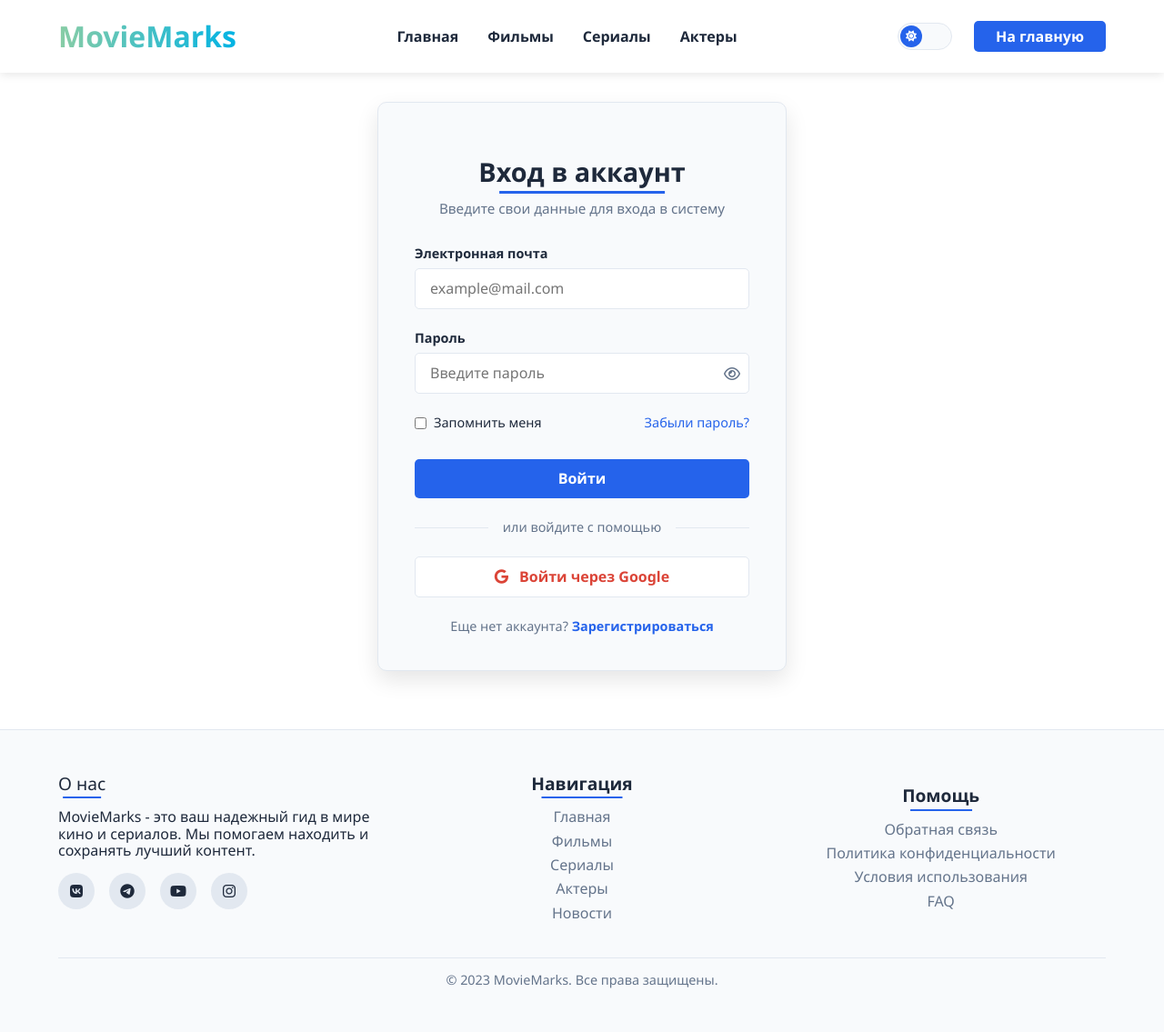
After one commit to 1nazar1l/moviesSite, a Django app: page /auth/ in a window 1280 px wide. The commit adds this page. Shown: the whole page at 91% size. Run offline with Django 5.2, Linux system fonts and the light colour scheme; parts of the project's set-up code (start-up, migrations or seed data) failed here and were passed over; some libraries are stand-ins or nearby versions.

Commit message:
добавил страницу авторизации

```diff
--- /dev/null
+++ b/website/mainSite/static/main/css/auth.css
@@ -0,0 +1,227 @@
+
+
+/* Основной контент - страница авторизации */
+.auth-container {
+    display: flex;
+    justify-content: center;
+    align-items: center;
+    flex: 1;
+    padding: 2rem 5%;
+}
+
+.auth-card {
+    background-color: var(--card-bg);
+    border-radius: 10px;
+    box-shadow: 0 10px 25px rgba(0, 0, 0, 0.1);
+    width: 100%;
+    max-width: 450px;
+    padding: 2.5rem;
+    border: 1px solid var(--border);
+}
+
+.auth-header {
+    text-align: center;
+    margin-bottom: 2rem;
+}
+
+.auth-title {
+    font-size: 1.8rem;
+    margin-bottom: 1rem;
+    position: relative;
+    display: inline-block;
+}
+
+.auth-title::after {
+    content: '';
+    position: absolute;
+    bottom: -8px;
+    left: 50%;
+    transform: translateX(-50%);
+    width: 80%;
+    height: 3px;
+    background-color: var(--accent);
+}
+
+.auth-subtitle {
+    color: var(--secondary);
+    font-size: 0.95rem;
+}
+
+.auth-form {
+    display: flex;
+    flex-direction: column;
+    gap: 1.5rem;
+}
+
+.form-group {
+    display: flex;
+    flex-direction: column;
+    gap: 0.5rem;
+}
+
+.form-label {
+    font-weight: 600;
+    font-size: 0.9rem;
+}
+
+.form-input {
+    padding: 0.75rem 1rem;
+    border: 1px solid var(--border);
+    border-radius: 5px;
+    background-color: var(--background);
+    color: var(--primary-text);
+    font-size: 1rem;
+    transition: border-color 0.3s;
+    width: 100%;
+}
+
+.form-input:focus {
+    outline: none;
+    border-color: var(--accent);
+}
+
+.password-container {
+    position: relative;
+}
+
+.toggle-password {
+    position: absolute;
+    right: 10px;
+    top: 50%;
+    transform: translateY(-50%);
+    background: none;
+    border: none;
+    color: var(--secondary);
+    cursor: pointer;
+}
+
+.remember-forgot {
+    display: flex;
+    justify-content: space-between;
+    align-items: center;
+    font-size: 0.9rem;
+}
+
+.remember-me {
+    display: flex;
+    align-items: center;
+    gap: 0.5rem;
+}
+
+.remember-me input {
+    accent-color: var(--accent);
+}
+
+.forgot-password {
+    color: var(--accent);
+    transition: opacity 0.3s;
+}
+
+.forgot-password:hover {
+    opacity: 0.8;
+}
+
+.submit-btn {
+    background-color: var(--accent);
+    color: white;
+    border: none;
+    padding: 0.75rem;
+    border-radius: 5px;
+    font-weight: 600;
+    font-size: 1rem;
+    cursor: pointer;
+    transition: opacity 0.3s;
+    margin-top: 0.5rem;
+}
+
+.submit-btn:hover {
+    opacity: 0.9;
+}
+
+.auth-divider {
+    display: flex;
+    align-items: center;
+    margin: 1.5rem 0;
+    color: var(--secondary);
+}
+
+.auth-divider::before,
+.auth-divider::after {
+    content: '';
+    flex: 1;
+    height: 1px;
+    background-color: var(--border);
+}
+
+.auth-divider span {
+    padding: 0 1rem;
+    font-size: 0.9rem;
+}
+
+.social-auth {
+    display: flex;
+    flex-direction: column;
+    gap: 0.75rem;
+}
+
+.social-btn {
+    display: flex;
+    align-items: center;
+    justify-content: center;
+    gap: 0.75rem;
+    padding: 0.75rem;
+    border: 1px solid var(--border);
+    border-radius: 5px;
+    background-color: var(--background);
+    color: var(--primary-text);
+    font-weight: 600;
+    cursor: pointer;
+    transition: background-color 0.3s;
+}
+
+.social-btn:hover {
+    background-color: var(--card-bg);
+}
+
+.social-btn.google {
+    color: #DB4437;
+}
+
+.social-btn.facebook {
+    color: #4267B2;
+}
+
+.auth-footer {
+    text-align: center;
+    margin-top: 1.5rem;
+    font-size: 0.9rem;
+    color: var(--secondary);
+}
+
+.auth-footer a {
+    color: var(--accent);
+    font-weight: 600;
+    transition: opacity 0.3s;
+}
+
+.auth-footer a:hover {
+    opacity: 0.8;
+}
+
+@media (max-width: 768px) {
+    .auth-card {
+        padding: 2rem 1.5rem;
+    }
+}
+
+@media (max-width: 576px) {
+    .auth-container {
+        padding: 1rem;
+    }
+
+    .remember-forgot {
+        flex-direction: column;
+        gap: 0.75rem;
+        align-items: flex-start;
+    }
+}
--- /dev/null
+++ b/website/mainSite/static/main/js/auth.js
@@ -0,0 +1,39 @@
+document.addEventListener('DOMContentLoaded', () => {
+    // Переключение видимости пароля
+    const togglePassword = document.getElementById('togglePassword');
+    const passwordInput = document.getElementById('password');
+
+    togglePassword.addEventListener('click', () => {
+        const type = passwordInput.getAttribute('type') === 'password' ? 'text' : 'password';
+        passwordInput.setAttribute('type', type);
+
+        const icon = togglePassword.querySelector('i');
+        icon.classList.toggle('fa-eye');
+        icon.classList.toggle('fa-eye-slash');
+    });
+
+    // Обработка формы авторизации
+    const loginForm = document.getElementById('loginForm');
+
+    loginForm.addEventListener('submit', (e) => {
+        e.preventDefault();
+
+        const email = document.getElementById('email').value;
+        const password = document.getElementById('password').value;
+        const remember = document.getElementById('remember').checked;
+
+        // Здесь должна быть логика отправки данных на сервер
+        console.log('Попытка входа:', { email, password, remember });
+
+        // Временная имитация успешного входа
+        alert('Вход выполнен успешно!');
+        window.location.href = 'index.html';
+    });
+
+    // Обработка кнопок социальных сетей
+    document.querySelectorAll('.social-btn').forEach(btn => {
+        btn.addEventListener('click', () => {
+            alert('Функция входа через социальные сети будет реализована позже');
+        });
+    });
+})
--- a/website/mainSite/static/main/js/script.js
+++ b/website/mainSite/static/main/js/base.js
@@ -1,15 +1,3 @@
-function ready(){
-    const mainH1 = document.querySelector("main .hero h1")
-    const mainP = document.querySelector("main .hero p")
-    const mainSearch = document.querySelector("main .hero .search_block")
-
-    mainH1.classList.add("active");
-    mainP.classList.add("active");
-    mainSearch.classList.add("active");
-}
-
-document.addEventListener("DOMContentLoaded", ready);
-
 document.addEventListener('DOMContentLoaded', () => {
     const themeToggles = document.querySelectorAll('#themeToggle');
     const currentTheme = localStorage.getItem('theme') || 'light';
@@ -41,26 +29,6 @@ document.addEventListener('DOMContentLoaded', () => {
         lastScrollY = window.scrollY;
     });
 
-    heroBlock = document.querySelector("main .hero")
-    const section1 = document.querySelector("main .section1")
-    const section2 = document.querySelector("main .section2")
-    const section3 = document.querySelector("main .section3")
-
-    document.addEventListener('scroll', function(event) {
-        let rest = heroBlock.getBoundingClientRect()
-
-        if (rest.y <= -200) {
-            section1.classList.add("active")
-        }
-        if (rest.y <= -600) {
-            section2.classList.add("active")
-        }
-
-        if (rest.y <= -1100) {
-            section3.classList.add("active")
-        }
-    })
-
     burgerButton = document.querySelector('.burger-menu')
     sidebar = document.querySelector('.sidebar')
     burgerButton.addEventListener('click', () => {
--- /dev/null
+++ b/website/mainSite/templates/main/auth.html
@@ -0,0 +1,97 @@
+{% extends "main/base.html" %}
+{% load static %}
+
+{% block css %}
+  <link rel="stylesheet" href="{% static "main/css/normalize.css" %}">
+  <link rel="stylesheet" href="{% static "main/css/base.css" %}">
+  <link rel="stylesheet" href="{% static "main/css/auth.css" %}">
+{% endblock css %}
+
+{% block script %}
+  <script src="{% static "main/js/base.js" %}"></script>
+  <script src="{% static "main/js/auth.js" %}"></script>
+{% endblock script %}
+
+{% block header_nav %}
+  <nav>
+    <ul>
+      <li><a href="{% url "mainPage" %}">Главная</a></li>
+      <li><a href="films.html">Фильмы</a></li>
+      <li><a href="#">Сериалы</a></li>
+      <li><a href="#">Актеры</a></li>
+    </ul>
+  </nav>
+{% endblock header_nav %}
+
+{% block sidebar_nav %}
+  <nav>
+    <ul>
+      <li><a href="{% url "mainPage" %}">Главная</a></li>
+      <li><a href="films.html">Фильмы</a></li>
+      <li><a href="#">Сериалы</a></li>
+      <li><a href="#">Актеры</a></li>
+    </ul>
+  </nav>
+{% endblock sidebar_nav %}
+
+{% block not_auth_header_profile_url %}
+  <a class="auth-btn" href="{% url "mainPage" %}">На главную</a>
+{% endblock not_auth_header_profile_url %}
+
+
+{% block not_auth_sidebar_profile_url %}
+  <a class="auth-btn" href="{% url "mainPage" %}">На главную</a>
+{% endblock not_auth_sidebar_profile_url %}
+
+{% block main_content %}
+  <div class="auth-container">
+      <div class="auth-card">
+          <div class="auth-header">
+              <h1 class="auth-title">Вход в аккаунт</h1>
+              <p class="auth-subtitle">Введите свои данные для входа в систему</p>
+          </div>
+
+          <form class="auth-form" id="loginForm">
+              <div class="form-group">
+                  <label for="email" class="form-label">Электронная почта</label>
+                  <input type="email" id="email" class="form-input" placeholder="example@mail.com" required>
+              </div>
+
+              <div class="form-group">
+                  <label for="password" class="form-label">Пароль</label>
+                  <div class="password-container">
+                      <input type="password" id="password" class="form-input" placeholder="Введите пароль" required>
+                      <button type="button" class="toggle-password" id="togglePassword">
+                          <i class="far fa-eye"></i>
+                      </button>
+                  </div>
+              </div>
+
+              <div class="remember-forgot">
+                  <label class="remember-me">
+                      <input type="checkbox" id="remember">
+                      Запомнить меня
+                  </label>
+                  <a href="#" class="forgot-password">Забыли пароль?</a>
+              </div>
+
+              <button type="submit" class="submit-btn">Войти</button>
+          </form>
+
+          <div class="auth-divider">
+              <span>или войдите с помощью</span>
+          </div>
+
+          <div class="social-auth">
+              <button class="social-btn google">
+                  <i class="fab fa-google"></i>
+                  Войти через Google
+              </button>
+          </div>
+
+          <div class="auth-footer">
+              <p>Еще нет аккаунта? <a href="reg.html">Зарегистрироваться</a></p>
+          </div>
+      </div>
+  </div>
+{% endblock main_content %}
--- a/website/mainSite/templates/main/base.html
+++ b/website/mainSite/templates/main/base.html
@@ -15,7 +15,7 @@
   <body>
     <header id="header">
       <div class="pc-content">
-        <a href="#" class="logo">MovieMarks</a>
+        <a href="{% url "mainPage" %}" class="logo">MovieMarks</a>
         {% block header_nav %}{% endblock header_nav %}
         <div class="header-controls">
           <div class="theme-toggle" id="themeToggle"></div>
@@ -86,6 +86,6 @@
         <p>&copy; 2023 MovieMarks. Все права защищены.</p>
       </div>
     </footer>
-    <script src="{% static "main/js/script.js" %}"></script>
+    {% block script %}{% endblock script %}
   </body>
 </html>
--- a/website/mainSite/urls.py
+++ b/website/mainSite/urls.py
@@ -6,4 +6,5 @@ from django.conf.urls.static import static
 
 urlpatterns = [
     path('', views.mainPage, name='mainPage'),
+    path('auth/', views.authPage, name='authPage'),
 ] + static(settings.STATIC_URL, document_root=settings.STATIC_ROOT)
--- a/website/mainSite/views.py
+++ b/website/mainSite/views.py
@@ -2,3 +2,6 @@ from django.shortcuts import render
 
 def mainPage(request):
     return render(request, "main/index.html")
+
+def authPage(request):
+    return render(request, "main/auth.html")
```
Also changed, not shown: website/mainSite/static/main/js/index.js (added, +33 -0 lines), website/mainSite/templates/main/index.html (+8 -2 lines).
